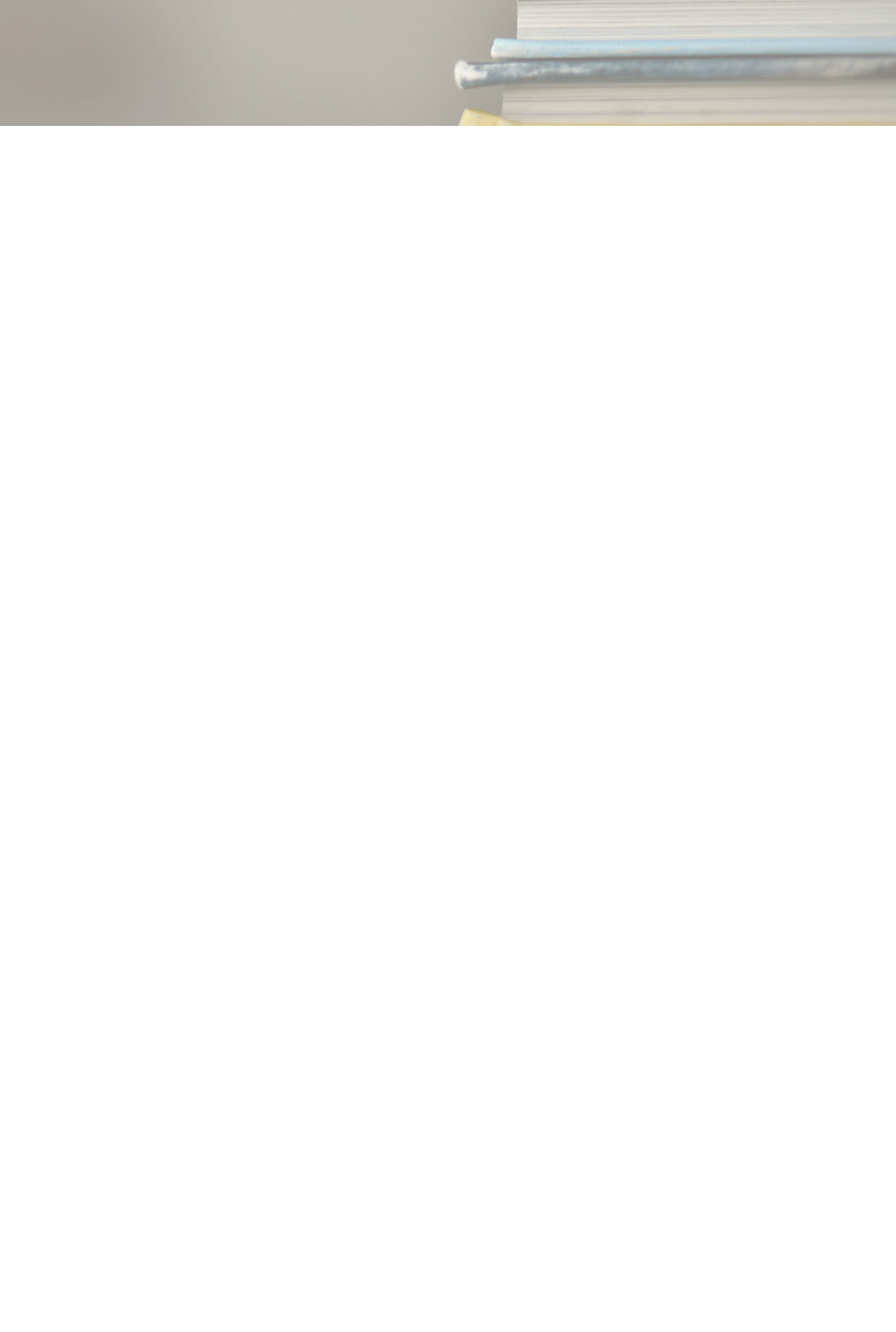
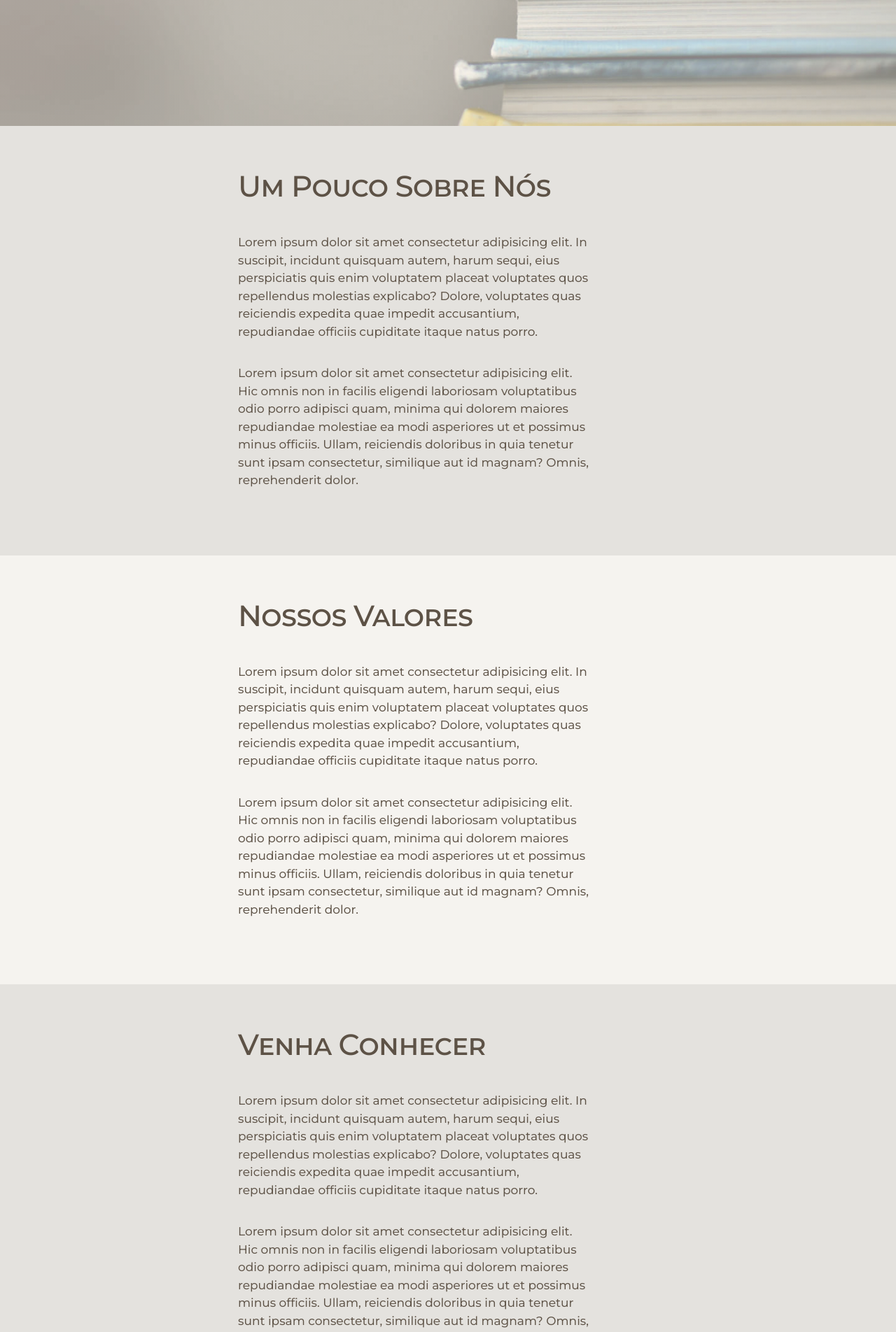
Before and after one commit to navarrorncf/cem02braz-frontend, a Vue app: page / in a window 1280 px wide. Shown: the part 620-2524 px from the top of the page at 70% size. Before the commit the page ends 800 px from the top, so only its background shows below. Built offline with nearby package versions, Linux system fonts and the light colour scheme.

Commit message:
Added boilerplate Section elements

```diff
--- a/src/views/Home.vue
+++ b/src/views/Home.vue
@@ -1,15 +1,65 @@
 <template>
   <Header />
+  <Section id="first-section" title="Um Pouco Sobre Nós">
+    <p class="text">
+      Lorem ipsum dolor sit amet consectetur adipisicing elit. In suscipit,
+      incidunt quisquam autem, harum sequi, eius perspiciatis quis enim
+      voluptatem placeat voluptates quos repellendus molestias explicabo?
+      Dolore, voluptates quas reiciendis expedita quae impedit accusantium,
+      repudiandae officiis cupiditate itaque natus porro.
+    </p>
+    <p class="text">
+      Lorem ipsum dolor sit amet consectetur adipisicing elit. Hic omnis non in
+      facilis eligendi laboriosam voluptatibus odio porro adipisci quam, minima
+      qui dolorem maiores repudiandae molestiae ea modi asperiores ut et
+      possimus minus officiis. Ullam, reiciendis doloribus in quia tenetur sunt
+      ipsam consectetur, similique aut id magnam? Omnis, reprehenderit dolor.
+    </p>
+  </Section>
+  <Section title="Nossos Valores">
+    <p class="text">
+      Lorem ipsum dolor sit amet consectetur adipisicing elit. In suscipit,
+      incidunt quisquam autem, harum sequi, eius perspiciatis quis enim
+      voluptatem placeat voluptates quos repellendus molestias explicabo?
+      Dolore, voluptates quas reiciendis expedita quae impedit accusantium,
+      repudiandae officiis cupiditate itaque natus porro.
+    </p>
+    <p class="text">
+      Lorem ipsum dolor sit amet consectetur adipisicing elit. Hic omnis non in
+      facilis eligendi laboriosam voluptatibus odio porro adipisci quam, minima
+      qui dolorem maiores repudiandae molestiae ea modi asperiores ut et
+      possimus minus officiis. Ullam, reiciendis doloribus in quia tenetur sunt
+      ipsam consectetur, similique aut id magnam? Omnis, reprehenderit dolor.
+    </p>
+  </Section>
+  <Section title="Venha Conhecer">
+    <p class="text">
+      Lorem ipsum dolor sit amet consectetur adipisicing elit. In suscipit,
+      incidunt quisquam autem, harum sequi, eius perspiciatis quis enim
+      voluptatem placeat voluptates quos repellendus molestias explicabo?
+      Dolore, voluptates quas reiciendis expedita quae impedit accusantium,
+      repudiandae officiis cupiditate itaque natus porro.
+    </p>
+    <p class="text">
+      Lorem ipsum dolor sit amet consectetur adipisicing elit. Hic omnis non in
+      facilis eligendi laboriosam voluptatibus odio porro adipisci quam, minima
+      qui dolorem maiores repudiandae molestiae ea modi asperiores ut et
+      possimus minus officiis. Ullam, reiciendis doloribus in quia tenetur sunt
+      ipsam consectetur, similique aut id magnam? Omnis, reprehenderit dolor.
+    </p>
+  </Section>
 </template>
 
 <script>
 // @ is an alias to /src
 import Header from "@/components/header/Header";
+import Section from "@/components/Section";
 
 export default {
   name: "Home",
   components: {
     Header,
+    Section,
   },
 };
 </script>
```
